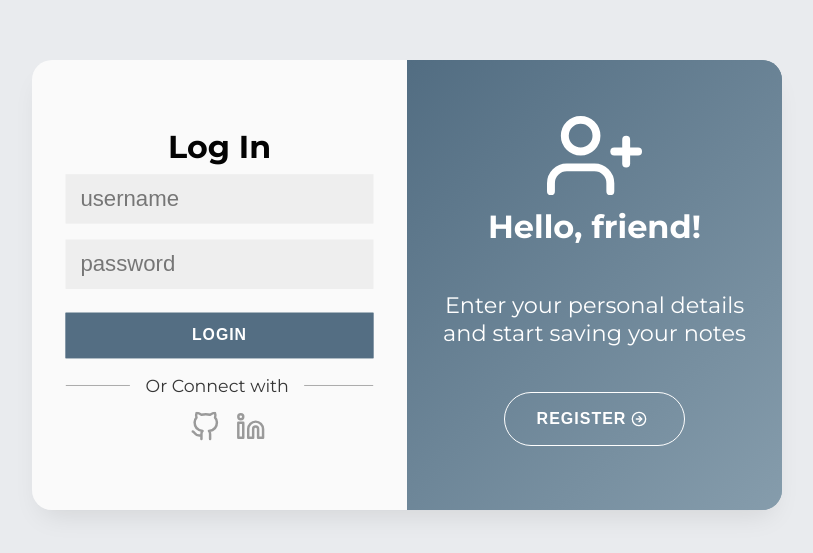
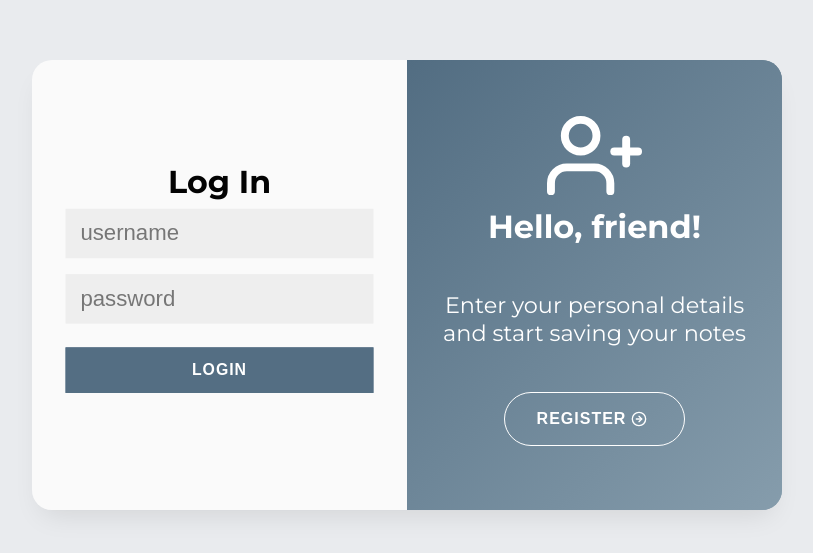
Before and after one commit to tevfik94/reactjs-notes-app, a React (Create React App) app: page / in a window 1280 px wide. Shown: the part 115-668 px from the top of the page, without its empty margins (233-1046 px from the left). Built offline with nearby package versions, Linux system fonts and the light colour scheme.

Commit message:
Update LoginSignup.jsx

```diff
--- a/src/pages/LoginSignup.jsx
+++ b/src/pages/LoginSignup.jsx
@@ -3,8 +3,6 @@ import "../styles/LoginSignup.css";
 import {
   FiArrowLeftCircle,
   FiArrowRightCircle,
-  FiGithub,
-  FiLinkedin,
   FiUserPlus,
 } from "react-icons/fi";
 import { useNavigate } from "react-router-dom";
@@ -133,21 +131,6 @@ const LoginSignup = () => {
               />
               <button type="submit">Login</button>
             </form>
-            <span className="loginwith">Or Connect with</span>
-            <a
-              href="https://github.com/tevfik94"
-              target="_blank"
-              rel="noreferrer"
-            >
-              <FiGithub className="s-icon" />
-            </a>
-            <a
-              href="https://www.linkedin.com/in/tevfik-istanbullu/"
-              target="_blank"
-              rel="noreferrer"
-            >
-              <FiLinkedin className="s-icon" />
-            </a>
           </div>
         </div>
         <div className="page front">
@@ -176,21 +159,7 @@ const LoginSignup = () => {
         <div className="register">
           <div className="content">
             <h1>Sign Up</h1>
-            <a
-              href="https://github.com/tevfik94"
-              target="_blank"
-              rel="noreferrer"
-            >
-              <FiGithub className="s-icon" />
-            </a>
-            <a
-              href="https://www.linkedin.com/in/tevfik-istanbullu/"
-              target="_blank"
-              rel="noreferrer"
-            >
-              <FiLinkedin className="s-icon" />
-            </a>
-            <span className="loginwith">Or</span>
+
             {error && <p>{error}</p>}
             <form onSubmit={handleSubmitRegister}>
               <input
```
